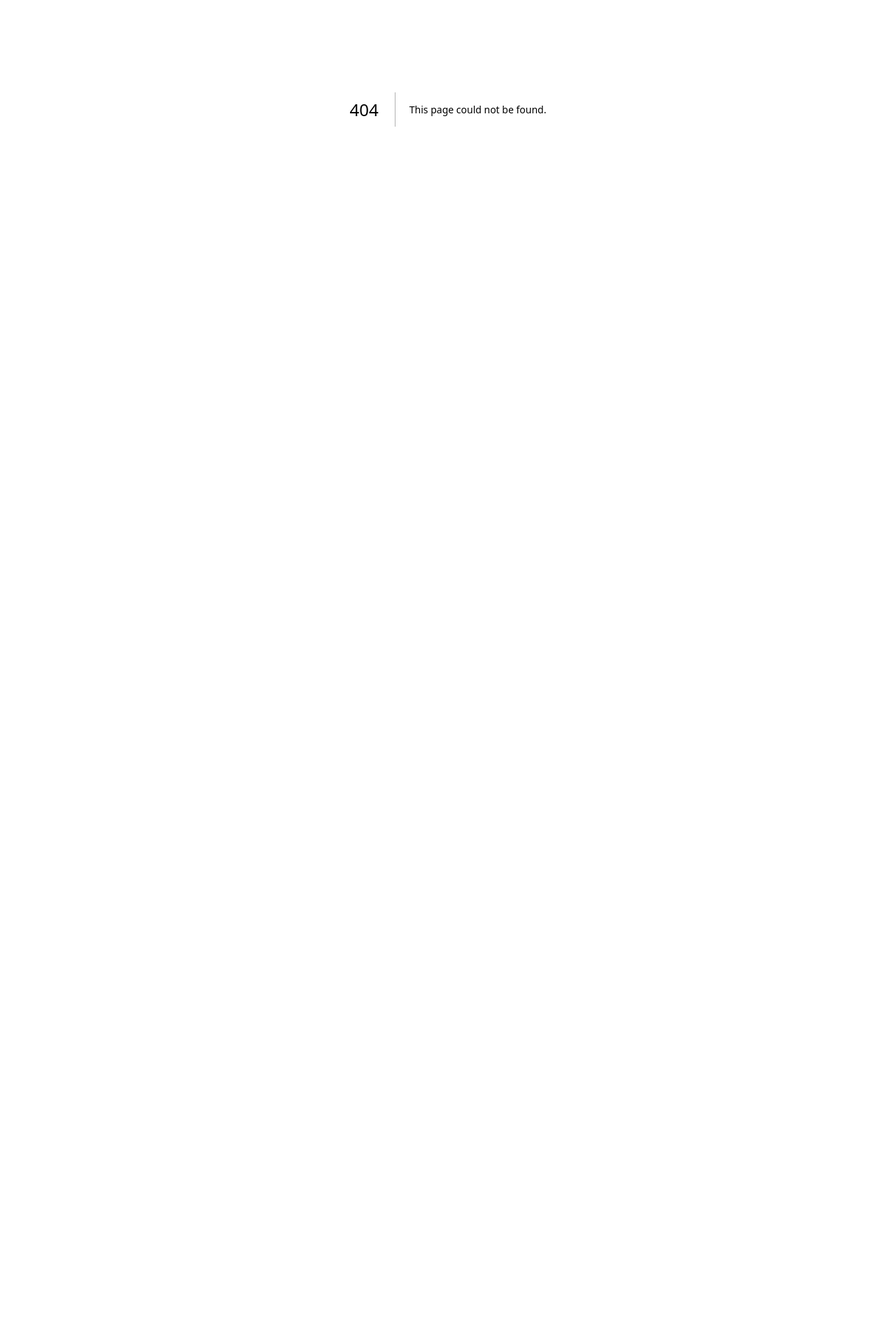
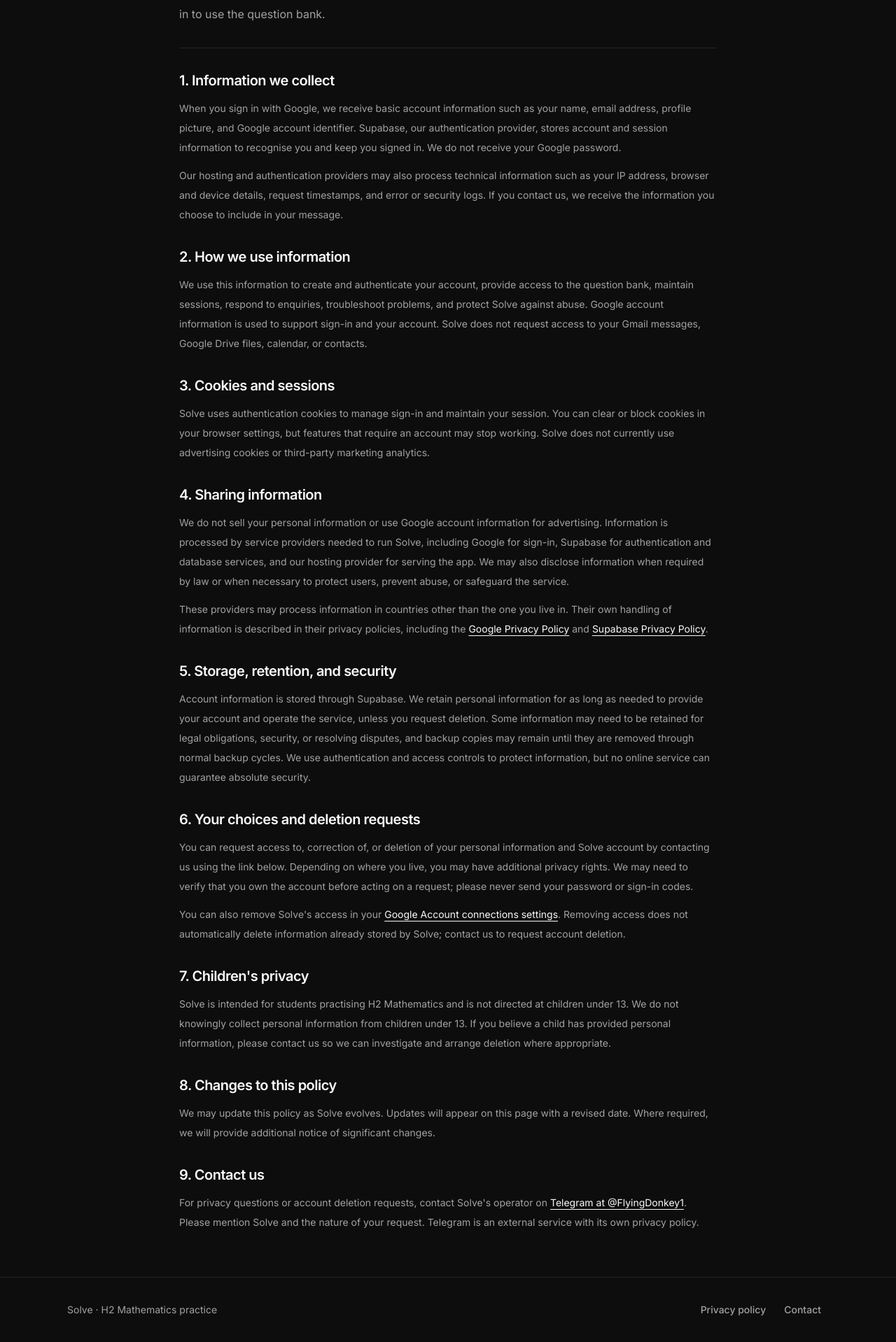
Before and after one commit to FlyingDonkeys/Solve, a Next.js app: page /privacy in a window 1280 px wide. Before the commit this address had no page. Shown: the part 309-2227 px from the top of the page at 70% size. Before the commit the page ends 865 px from the top, so only its background shows below. Built offline with nearby package versions, Linux system fonts and the light colour scheme.

Commit message:
add privacy policy page

```diff
--- a/app/layout.tsx
+++ b/app/layout.tsx
@@ -3,6 +3,7 @@
 import "./globals.css";
 import { cn } from "@/lib/utils";
 import { Navbar } from "@/components/Navbar";
+import { Footer } from "@/components/Footer";
 
 const inter = Inter({ subsets: ["latin"], variable: "--font-inter" });
 
@@ -25,6 +26,7 @@
       <body className="flex min-h-dvh flex-col overflow-y-scroll">
         <Navbar/>
         {children}
+        <Footer />
       </body>
     </html>
   );
--- /dev/null
+++ b/app/privacy/page.tsx
@@ -0,0 +1,174 @@
+import type { Metadata } from "next";
+
+export const metadata: Metadata = {
+  title: "Privacy Policy | Solve",
+  description: "How Solve collects, uses, and protects your information when you use our mathematics practice app.",
+};
+
+const policySections = [
+  {
+    id: "information",
+    title: "Information we collect",
+    paragraphs: [
+      <>
+        When you sign in with Google, we receive basic account information such
+        as your name, email address, profile picture, and Google account identifier.
+        Supabase, our authentication provider, stores account and session information
+        to recognise you and keep you signed in. We do not receive your Google password.
+      </>,
+      <>
+        Our hosting and authentication providers may also process technical information
+        such as your IP address, browser and device details, request timestamps, and
+        error or security logs. If you contact us, we receive the information you choose
+        to include in your message.
+      </>,
+    ],
+  },
+  {
+    id: "use",
+    title: "How we use information",
+    paragraphs: [
+      <>
+        We use this information to create and authenticate your account, provide access
+        to the question bank, maintain sessions, respond to enquiries, troubleshoot
+        problems, and protect Solve against abuse. Google account information is used
+        to support sign-in and your account. Solve does not request access to your
+        Gmail messages, Google Drive files, calendar, or contacts.
+      </>,
+    ],
+  },
+  {
+    id: "cookies",
+    title: "Cookies and sessions",
+    paragraphs: [
+      <>
+        Solve uses authentication cookies to manage sign-in and maintain your session.
+        You can clear or block cookies in your browser settings, but features that
+        require an account may stop working. Solve does not currently use advertising
+        cookies or third-party marketing analytics.
+      </>,
+    ],
+  },
+  {
+    id: "sharing",
+    title: "Sharing information",
+    paragraphs: [
+      <>
+        We do not sell your personal information or use Google account information
+        for advertising. Information is processed by service providers needed to run
+        Solve, including Google for sign-in, Supabase for authentication and database
+        services, and our hosting provider for serving the app. We may also disclose
+        information when required by law or when necessary to protect users, prevent
+        abuse, or safeguard the service.
+      </>,
+      <>
+        These providers may process information in countries other than the one you
+        live in. Their own handling of information is described in their privacy
+        policies, including the <a href="https://policies.google.com/privacy">Google Privacy Policy</a>{" "}
+        and <a href="https://supabase.com/privacy">Supabase Privacy Policy</a>.
+      </>,
+    ],
+  },
+  {
+    id: "retention",
+    title: "Storage, retention, and security",
+    paragraphs: [
+      <>
+        Account information is stored through Supabase. We retain personal information
+        for as long as needed to provide your account and operate the service, unless
+        you request deletion. Some information may need to be retained for legal
+        obligations, security, or resolving disputes, and backup copies may remain
+        until they are removed through normal backup cycles. We use authentication
+        and access controls to protect information, but no online service can guarantee
+        absolute security.
+      </>,
+    ],
+  },
+  {
+    id: "choices",
+    title: "Your choices and deletion requests",
+    paragraphs: [
+      <>
+        You can request access to, correction of, or deletion of your personal
+        information and Solve account by contacting us using the link below. Depending
+        on where you live, you may have additional privacy rights. We may need to
+        verify that you own the account before acting on a request; please never
+        send your password or sign-in codes.
+      </>,
+      <>
+        You can also remove Solve's access in your{" "}
+        <a href="https://myaccount.google.com/connections">Google Account connections settings</a>.
+        Removing access does not automatically delete information already stored
+        by Solve; contact us to request account deletion.
+      </>,
+    ],
+  },
+  {
+    id: "children",
+    title: "Children's privacy",
+    paragraphs: [
+      <>
+        Solve is intended for students practising H2 Mathematics and is not directed
+        at children under 13. We do not knowingly collect personal information from
+        children under 13. If you believe a child has provided personal information,
+        please contact us so we can investigate and arrange deletion where appropriate.
+      </>,
+    ],
+  },
+  {
+    id: "changes",
+    title: "Changes to this policy",
+    paragraphs: [
+      <>
+        We may update this policy as Solve evolves. Updates will appear on this page
+        with a revised date. Where required, we will provide additional notice of
+        significant changes.
+      </>,
+    ],
+  },
+  {
+    id: "contact",
+    title: "Contact us",
+    paragraphs: [
+      <>
+        For privacy questions or account deletion requests, contact Solve's
+        operator on <a href="https://t.me/FlyingDonkey1">Telegram at @FlyingDonkey1</a>.
+        Please mention Solve and the nature of your request. Telegram is an external
+        service with its own privacy policy.
+      </>,
+    ],
+  },
+];
+
+export default function PrivacyPage() {
+  return (
+    <main className="page-container py-12 sm:py-16">
+      <article className="mx-auto max-w-3xl">
+        <header className="border-b border-border pb-8">
+          <h1 className="mt-3 text-4xl font-semibold tracking-tight sm:text-5xl">Privacy policy</h1>
+          <p className="mt-4 text-sm text-muted-foreground">
+            Last updated: <time dateTime="2026-09-28">28 September 2026</time>
+          </p>
+          <p className="mt-6 text-base leading-8 text-muted-foreground">
+                Solve is a H2 Mathematics practice app with curated questions and solutions.
+                This policy explains how Solve collects, uses, stores, and shares personal
+                information when you visit the website or sign in to use the question bank.
+          </p>
+        </header>
+
+        <div className="space-y-8 pt-8 text-sm leading-7 text-muted-foreground [&_h2]:mb-3 [&_h2]:text-xl [&_h2]:font-semibold [&_h2]:tracking-tight [&_h2]:text-foreground [&_a]:rounded-sm [&_a]:text-foreground [&_a]:underline [&_a]:underline-offset-4 [&_a]:hover:text-accent-foreground">
+          {policySections.map(({ id, title, paragraphs }, sectionIndex) => (
+            <section key={id} aria-labelledby={id}>
+              <h2 id={id}>{sectionIndex + 1}. {title}</h2>
+              <div className="space-y-3">
+                {paragraphs.map((paragraph, paragraphIndex) => (
+                  <p key={paragraphIndex}>{paragraph}</p>
+                ))}
+              </div>
+            </section>
+          ))}
+        </div>
+      </article>
+    </main>
+  );
+}
--- /dev/null
+++ b/components/Footer.tsx
@@ -0,0 +1,22 @@
+import Link from "next/link";
+import { buttonVariants } from "@/components/ui/button";
+
+export function Footer() {
+  return (
+    <footer className="mt-auto w-full border-t border-border bg-background">
+      <div className="page-container flex flex-col items-center justify-between gap-3 py-6 sm:flex-row">
+        <p className="text-sm text-muted-foreground">Solve · H2 Mathematics practice</p>
+        <nav aria-label="Footer navigation" className="flex items-center gap-1">
+          <Link href="/privacy" className={buttonVariants({ variant: "ghost", className: "min-h-11 text-muted-foreground" })}>
+            Privacy policy
+          </Link>
+          <a href="https://t.me/FlyingDonkey1" target="_blank" rel="noopener noreferrer"
+            aria-label="Contact Solve (opens in a new tab)"
+            className={buttonVariants({ variant: "ghost", className: "min-h-11 text-muted-foreground" })}>
+            Contact
+          </a>
+        </nav>
+      </div>
+    </footer>
+  );
+}
```
Also changed, not shown: .mcp.json (deleted), 1 other file (tests, documents, lock files or other folders).
